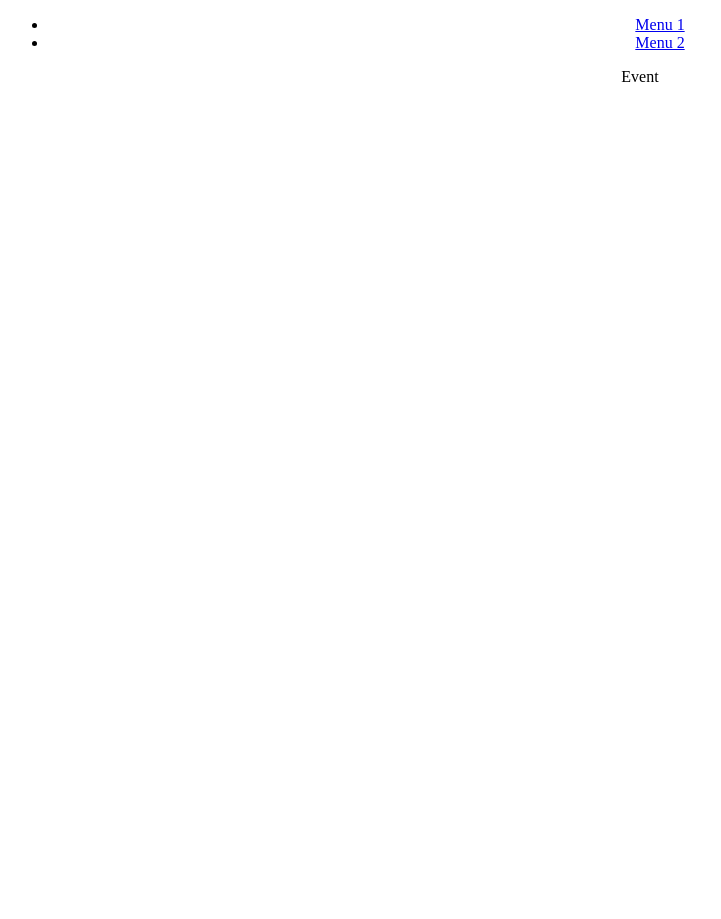
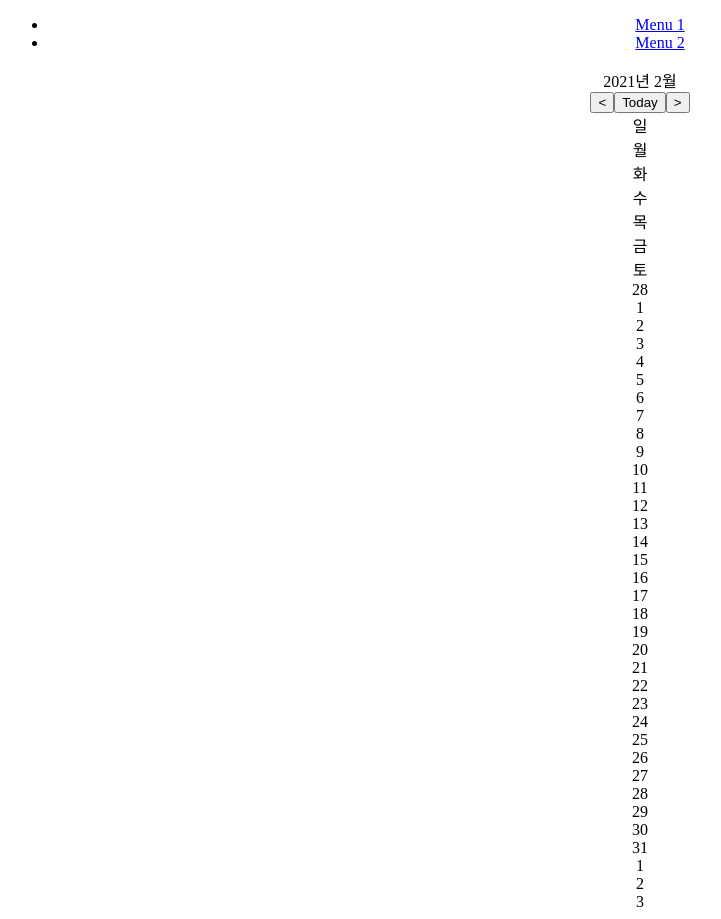
Before and after one commit to Ha-Young/Calendar-FrontEnd, a React (Create React App) app: page /event in a window 1280 px wide. Shown: the whole page, without its empty margins (0-721 px from the left). Before the commit the page ends 800 px from the top, so only its background shows below. Built offline with nearby package versions, Linux system fonts and the light colour scheme; no server answers.

Commit message:
working on calendar

```diff
--- a/src/components/App/App.js
+++ b/src/components/App/App.js
@@ -5,6 +5,7 @@ import { Route, Switch } from "react-router-dom";
 // For example, what is it? what are benefits?
 import styles from "./App.module.css";
 import Header from "../Header/Header";
+import Calendar from "../Main/Calendar";
 
 function App({ onInitialLoad }) {
   useEffect(() => {
@@ -19,7 +20,7 @@ function App({ onInitialLoad }) {
           <div>Main</div>
         </Route>
         <Route path="/event">
-          <div>Event</div>
+          <Calendar />
         </Route>
       </Switch>
     </div>
--- /dev/null
+++ b/src/components/Main/Calendar.js
@@ -0,0 +1,59 @@
+import React from 'react';
+
+export default function Calendar () {
+  const date = new Date();
+  const thisYear = date.getFullYear();
+  const thisMonth = date.getMonth();
+  const prevLast = new Date(thisYear, thisMonth, 0);
+  const thisLast = new Date(thisYear, thisMonth + 1, 0);
+  const PLDay = prevLast.getDay();
+  const PLDate = prevLast.getDate();
+  const TLDay = thisLast.getDay();
+  const TLDate = thisLast.getDate();
+  const prevDates = [];
+  const thisDates = [...Array(TLDate + 1).keys()].slice(1);
+  const nextDates = [];
+
+  if (PLDay !== 6) {
+    for (let i = 0; i < PLDay + 1; i++) {
+      prevDates.unshift(PLDate - i);
+    }
+  }
+
+  for (let i = 1; i < 7 - TLDay; i++) {
+    nextDates.push(i);
+  }
+
+  const dates = prevDates.concat(thisDates, nextDates);
+  const calendarDates = dates.map(date => {
+    return (
+      <div>{date}</div>
+    )
+  });
+
+  return (
+    <div className="calendar">
+      <div className="header">
+        <div className="year-month">{thisYear}년 {thisMonth}월</div>
+          <div className="nav">
+            <button className="nav-btn go-prev">&lt;</button>
+            <button className="nav-btn go-today">Today</button>
+            <button className="nav-btn go-next">&gt;</button>
+        </div>
+      </div>
+      <div className="main">
+        <div className="days">
+          <div className="day">일</div>
+          <div className="day">월</div>
+          <div className="day">화</div>
+          <div className="day">수</div>
+          <div className="day">목</div>
+          <div className="day">금</div>
+          <div className="day">토</div>
+          {calendarDates}
+        </div>
+      <div className="dates"></div>
+      </div>
+    </div>
+  )
+}
```
